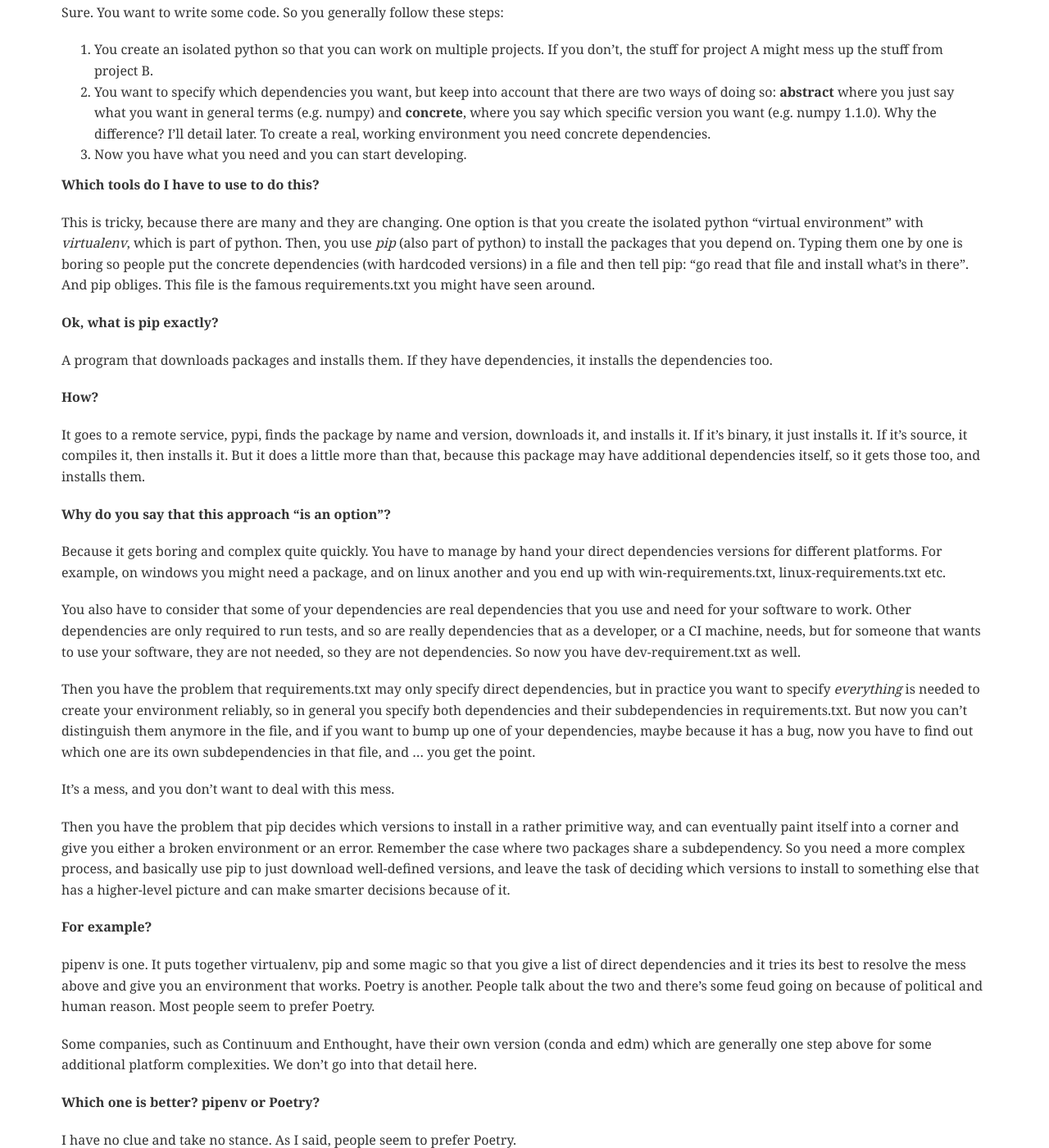
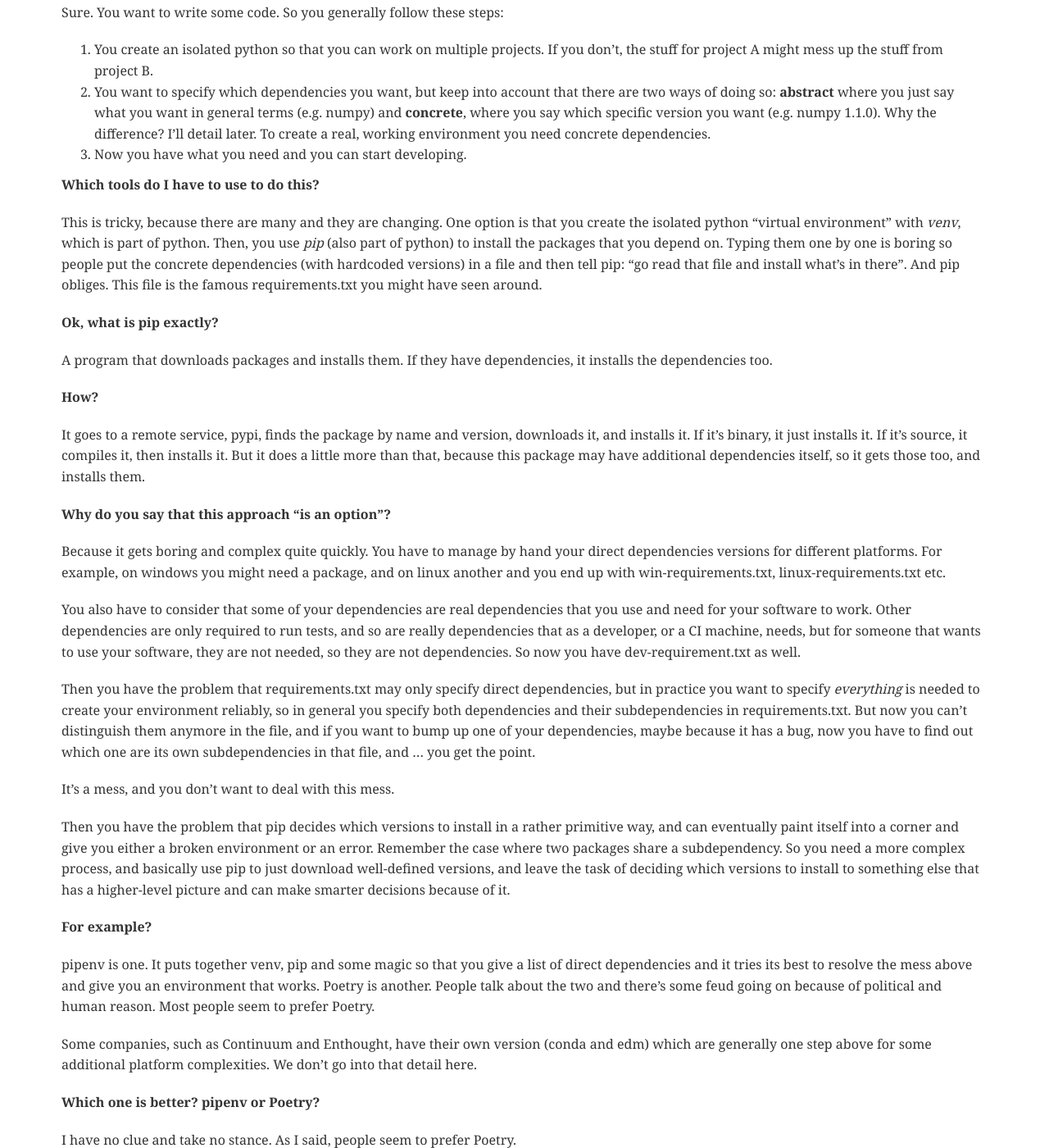
Before and after one commit to stefanoborini/stefanoborini.github.io, a Jekyll site: the page built from _posts/2019-04-26-current-status-of-python-packaging.md, in a window 1280 px wide and 1400 px high, scrolled down 2143 px. Shown: the whole window at 82% size. Built offline with Jekyll 4.4.1, drawn with Linux system fonts in a browser that asks for light colours; our own code applies the rules of GitHub Pages for plain Markdown files.

Commit message:
Fixed virtualenv with venv (I always mix up those two, damn)

```diff
--- a/_posts/2019-04-26-current-status-of-python-packaging.md
+++ b/_posts/2019-04-26-current-status-of-python-packaging.md
@@ -106,7 +106,7 @@ Sure. You want to write some code. So you generally follow these steps:
 **Which tools do I have to use to do this?**
 
 This is tricky, because there are many and they are changing. One option is
-that you create the isolated python "virtual environment" with *virtualenv*,
+that you create the isolated python "virtual environment" with *venv*,
 which is part of python. Then, you use *pip* (also part of python) to install
 the packages that you depend on. Typing them one by one is boring
 so people put the concrete dependencies (with hardcoded versions) in a file and
@@ -156,7 +156,7 @@ can make smarter decisions because of it.
 
 **For example?**
 
-pipenv is one. It puts together virtualenv, pip and some magic so that you give
+pipenv is one. It puts together venv, pip and some magic so that you give
 a list of direct dependencies and it tries its best to resolve the mess above
 and give you an environment that works. Poetry is another. People talk about
 the two and there's some feud going on because of political and human reason.
```
